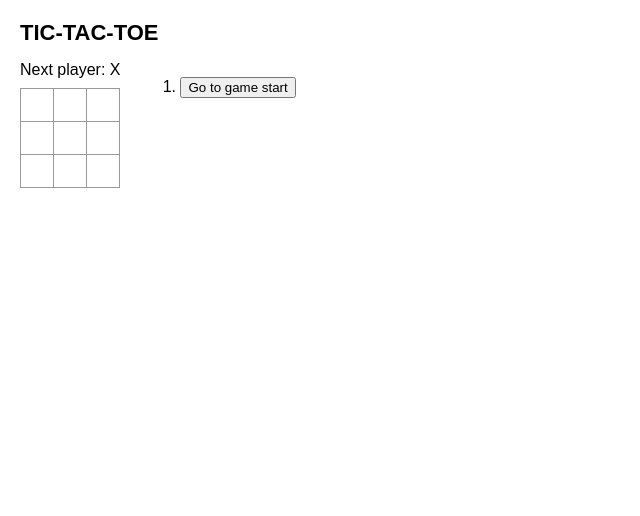
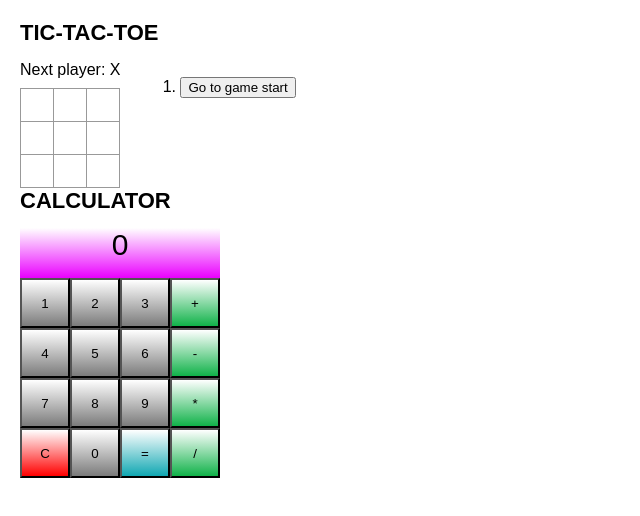
Before and after one commit to keillor/exercise_6x, a React (Create React App) app: page / in a window 1280 px wide. Shown: the top 516 px of the page, without its empty margins (0-640 px from the left). Built offline with nearby package versions, Linux system fonts and the light colour scheme.

Commit message:
calc into app

```diff
--- a/src/App.js
+++ b/src/App.js
@@ -1,5 +1,6 @@
 import React from "react";
 import { useState } from "react";
+import Calc from "./Calc";
 
 function Square({ value, onSquareClick }) {
   return (
@@ -127,6 +128,7 @@ export default function Game() {
           <ol>{moves}</ol>
         </div>
       </div>
+      <Calc />
     </>
   );
 }
```
